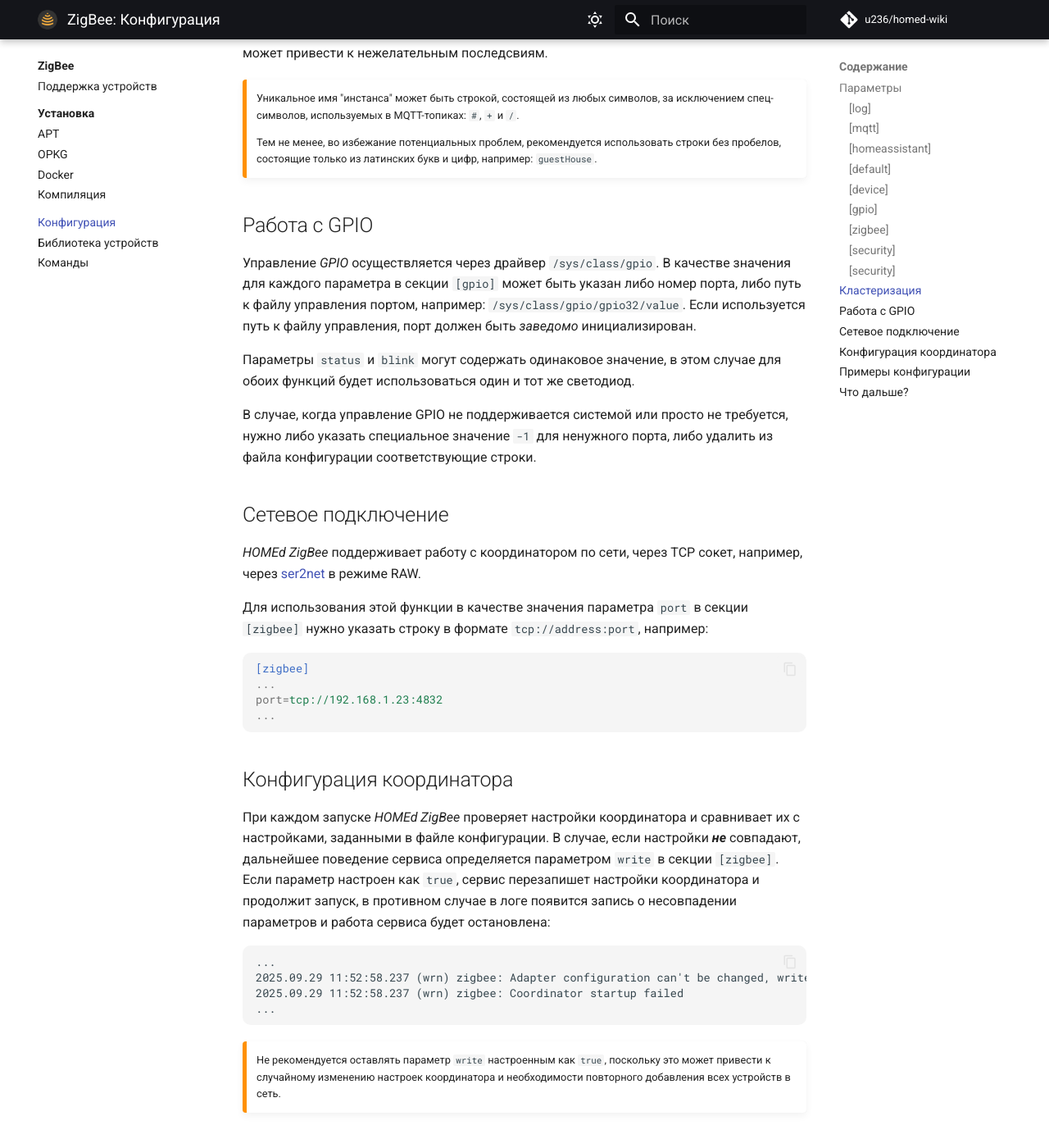
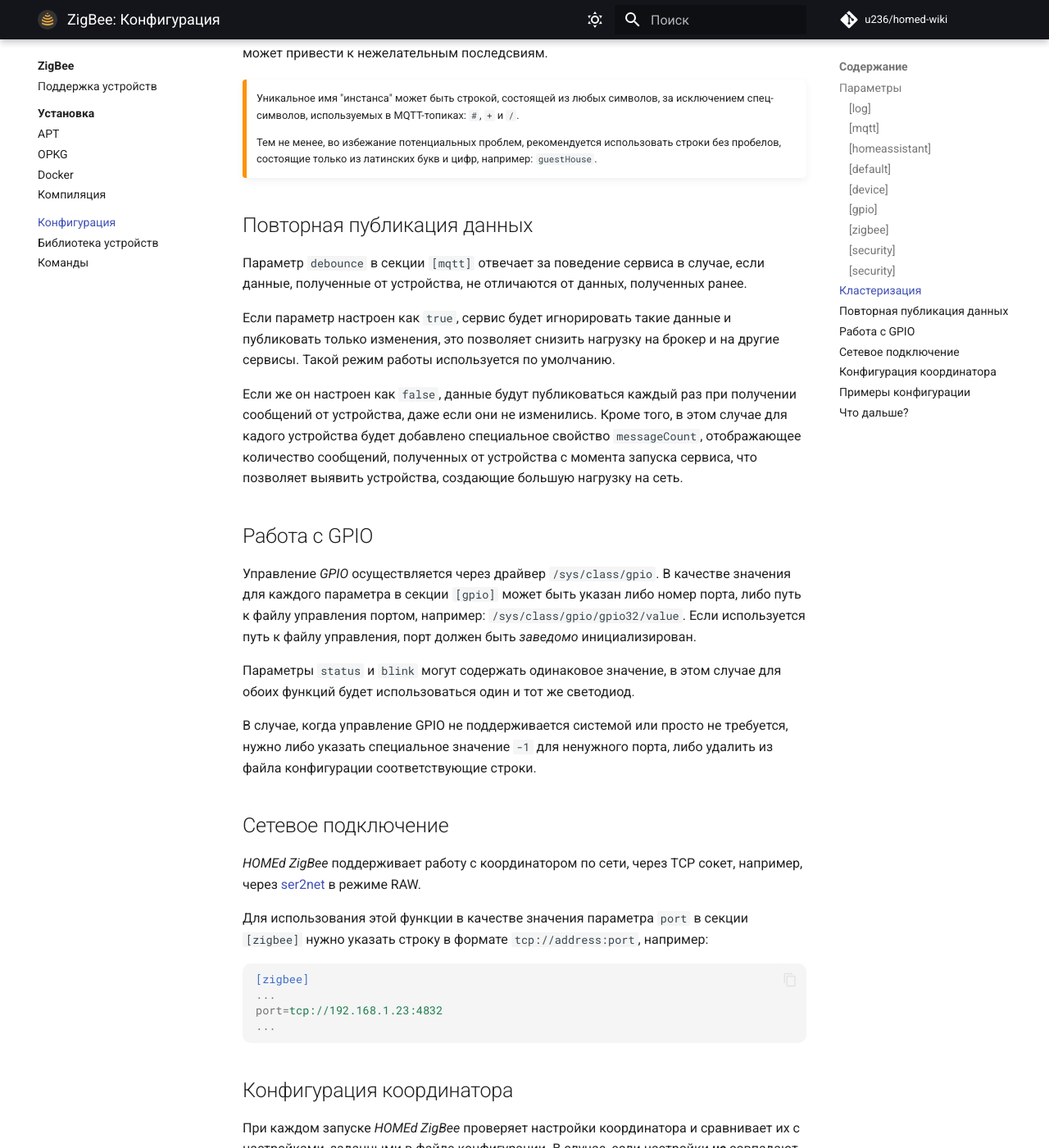
Before and after one commit to xyzroe/homed-wiki, an MkDocs documentation site: the page built from docs/zigbee/configuration.md, in a window 1280 px wide and 1400 px high, scrolled down 4917 px. Shown: the whole window at 82% size. Built offline with MkDocs 1.6.1 and Material for MkDocs 9.7.7, drawn with Linux system fonts in a browser that asks for light colours; comment, search, counter and statistics services are not loaded; some of the changed text lies outside the part shown.

Commit message:
add zigbee debounce config description

````diff
--- a/docs/zigbee/configuration.md
+++ b/docs/zigbee/configuration.md
@@ -133,13 +133,13 @@ zigbee=false
 | Параметр | Описание |
 |----------|----------|
 | `adapter`  | тип адаптера, возможные значения: `ezsp`, `zboss`, `zigate`, `znp` |
-| `port`     | последовательный порт, к которому подключен координатор или адрес для [сетевого подключения](#_3) |
+| `port`     | последовательный порт, к которому подключен координатор или адрес для [сетевого подключения](#_4) |
 | `baudrate` | скорость последовательного порта (при подключении через локальный порт) |
 | `panid`    | идентификатор сети (в шестнадцатеричном формате, 2 байта)<br>___если значение не указано, оно будет сгенерировано автоматически___ |
 | `channel`  | номер канала ZigBee |
 | `power`    | максимальная мощность передатчика адаптера в __dBm__ |
 | `reset`    | способ управления перезагрузкой координатора, возможные значения: `gpio`, `flow`, `soft` |
-| `write`    | разрешение/запрет перезаписывать конфигурацию координатора, подробности [ниже](#_4) |
+| `write`    | разрешение/запрет перезаписывать конфигурацию координатора, подробности [ниже](#_5) |
 
 !!! warning ""
 
@@ -171,6 +171,14 @@ _HOMEd ZigBee_ позволяет использовать несколько "
 
     Тем не менее, во избежание потенциальных проблем, рекомендуется использовать строки без пробелов, состоящие только из латинских букв и цифр, например: `guestHouse`.
 
+## Повторная публикация данных
+
+Параметр `debounce` в секции `[mqtt]` отвечает за поведение сервиса в случае, если данные, полученные от устройства, не отличаются от данных, полученных ранее.
+
+Если параметр настроен как `true`, сервис будет игнорировать такие данные и публиковать только изменения, это позволяет снизить нагрузку на брокер и на другие сервисы. Такой режим работы используется по умолчанию.
+
+Если же он настроен как `false`, данные будут публиковаться каждый раз при получении сообщений от устройства, даже если они не изменились. Кроме того, в этом случае для кадого устройства будет добавлено специальное свойство `messageCount`, отображающее количество сообщений, полученных от устройства с момента запуска сервиса, что позволяет выявить устройства, создающие большую нагрузку на сеть.
+
 ## Работа с GPIO
 
 Управление _GPIO_ осуществляется через драйвер `/sys/class/gpio`. В качестве значения для каждого параметра в секции `[gpio]` может быть указан либо номер порта, либо путь к файлу управления портом, например: `/sys/class/gpio/gpio32/value`. Если используется путь к файлу управления, порт должен быть _заведомо_ инициализирован.
@@ -194,7 +202,9 @@ port=tcp://192.168.1.23:4832
 
 ## Конфигурация координатора
 
-При каждом запуске _HOMEd ZigBee_ проверяет настройки координатора и сравнивает их с настройками, заданными в файле конфигурации. В случае, если настройки ___не___ совпадают, дальнейшее поведение сервиса определяется параметром `write` в секции `[zigbee]`. Если параметр настроен как `true`, сервис перезапишет настройки координатора и продолжит запуск, в противном случае в логе появится запись о несовпадении параметров и работа сервиса будет остановлена:
+При каждом запуске _HOMEd ZigBee_ проверяет настройки координатора и сравнивает их с настройками, заданными в файле конфигурации. В случае, если настройки ___не___ совпадают, дальнейшее поведение сервиса определяется параметром `write` в секции `[zigbee]`.
+
+Если параметр настроен как `true`, сервис перезапишет настройки координатора и продолжит запуск, в противном случае в логе появится запись о несовпадении параметров и работа сервиса будет остановлена:
 
 ```
 ...
````
Also changed, not shown: other parts of docs/zigbee/configuration.md (+1 -1 lines).
